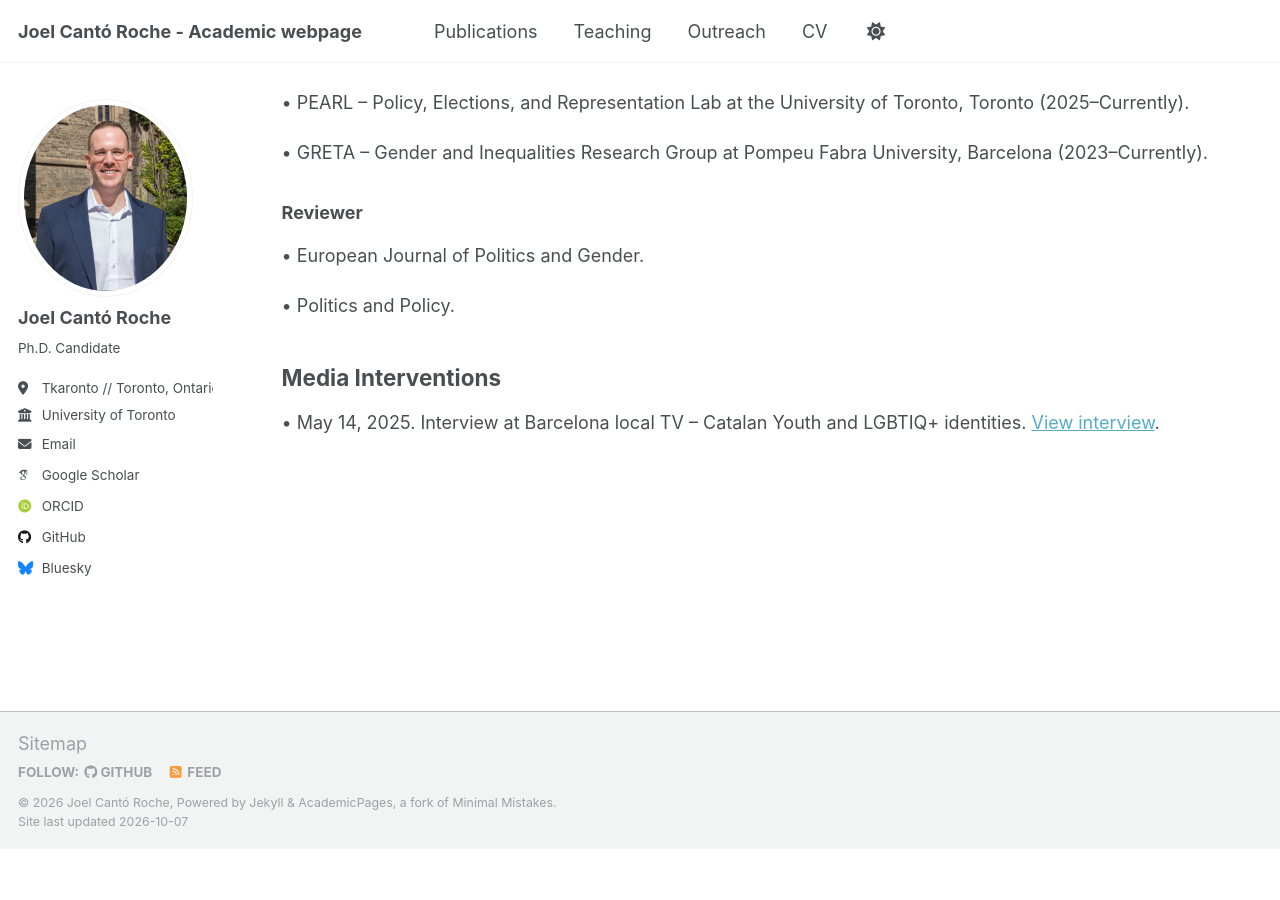
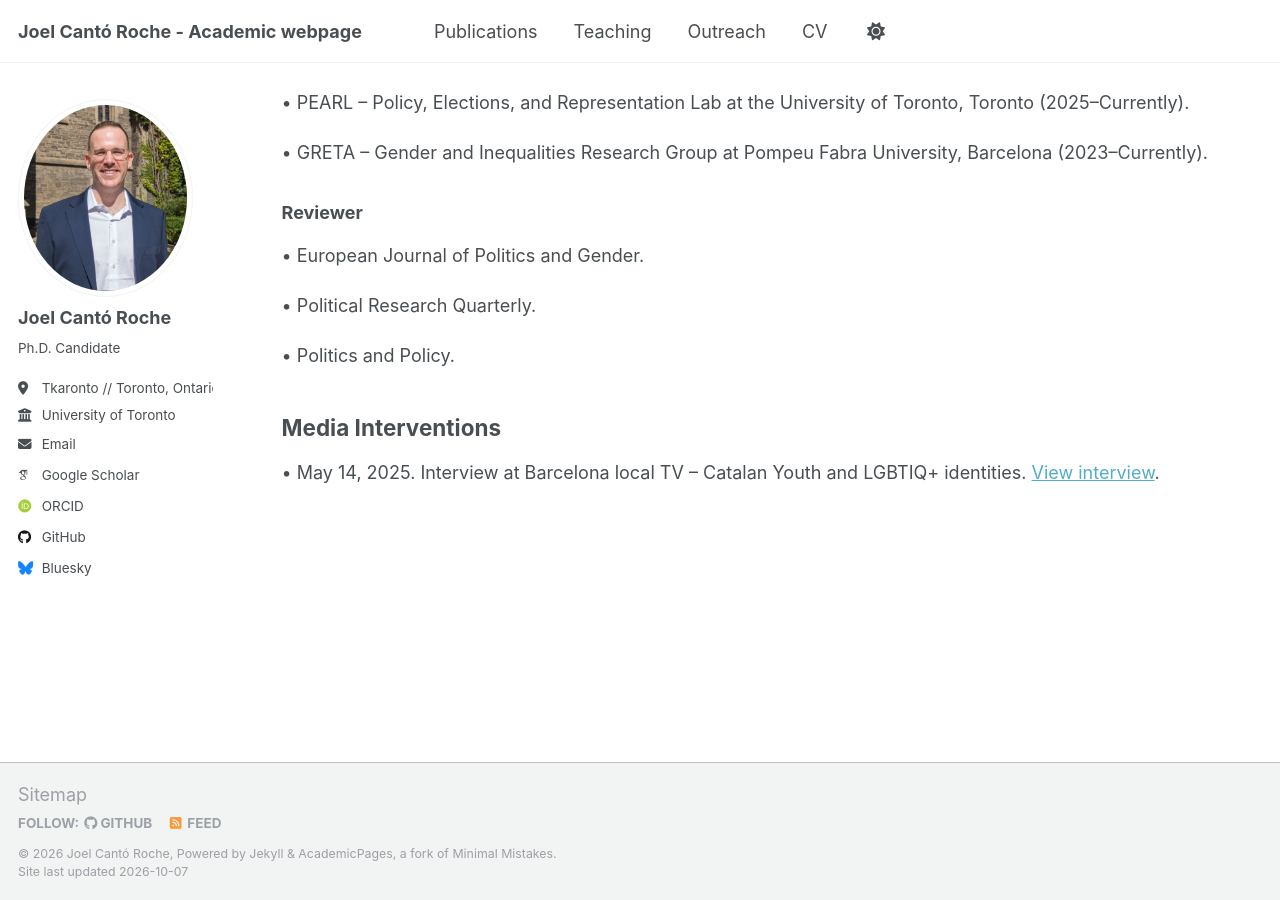
Before and after one commit to jcantoroc/jcantoroc.github.io, a Jekyll site: the page built from _pages/talks.html, in a window 1280 px wide and 900 px high, scrolled down 636 px. Built offline with Jekyll 4.4.1, drawn with Linux system fonts in a browser that asks for light colours; some web fonts are replaced; before the commit the page ends 1486 px from its top, so only the background shows below that.

Commit message:
Update talks.html

```diff
--- a/_pages/talks.html
+++ b/_pages/talks.html
@@ -25,6 +25,7 @@ author_profile: true
 <h3>Reviewer</h3>
 
 <p>• European Journal of Politics and Gender.</p>
+<p>• Political Research Quarterly. </p>
 <p>• Politics and Policy.</p>
 
 <h2>Media Interventions</h2>
```
